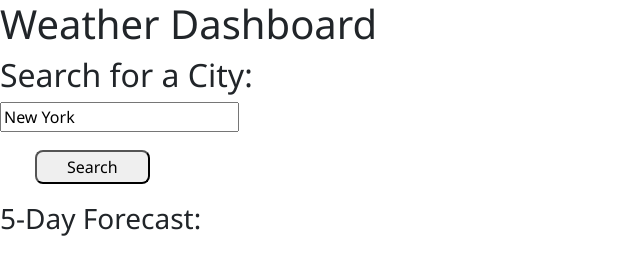
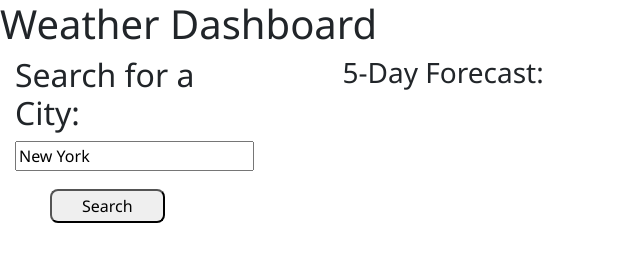
Before and after one commit to MerryC-jAmWhisk/MerryWeatherDashboard, a plain HTML site: page index.html in a window 1280 px wide. Shown: the whole page, without its empty margins (0-640 px from the left). Drawn offline with nearby package versions, Linux system fonts and the light colour scheme; no server answers.

Commit message:
bootstrap structure done

```diff
--- a/index.html
+++ b/index.html
@@ -19,19 +19,24 @@
 
     <!-- Search for a city -->
     <div class="row">
-        <section class="col-3">
+        <div class="col-3">
+            <section class="col-10 justify-content-around">
                 <h2>Search for a City: </h2>
                 <input value="New York"/>
                 <br>
                 <button>Search</button>
             </section>
+        </div>
 
-        <section class="col-9" id="current"></section>
+        <div class="col-9">
+            <section class="col-12" id="current"></section>
 
-        <section class="col-9 justify-content-end">
+            <section class="col-12">
                 <h3>5-Day Forecast: </h3>
                 <div class="row justify-content-around" id="forecast"></div>
             </section>
+        </div>
+
     </div>
 
     <script src="https://cdnjs.cloudflare.com/ajax/libs/moment.js/2.24.0/moment.min.js"></script>
```
Lines whose indentation alone changed are shown as unchanged.
